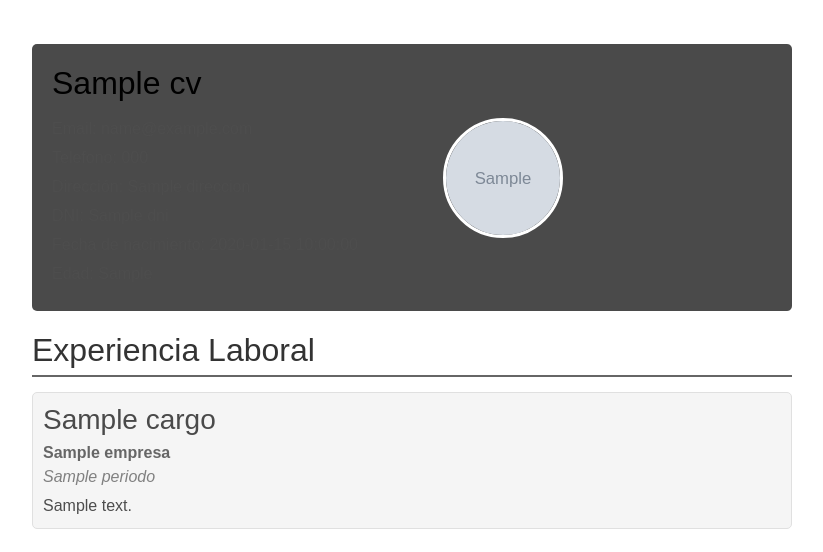
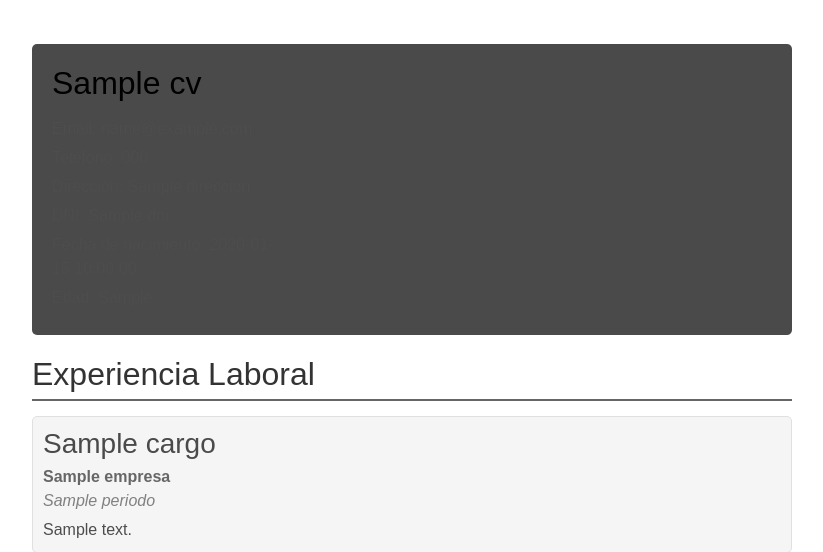
Before and after one commit to davidpereyra2016/cv-generador, a Flask app: template templates/cv_template_basico.html in a window 1280 px wide. Shown: the top 552 px of the page, without its empty margins (228-1051 px from the left). Run offline with Flask 3, Linux system fonts and the light colour scheme; the template is opened without the code that fills it: most values are stand-ins (such as "Sample title", 1, 10 or a date in 2020); grey boxes marked "Sample" are stand-in pictures; parts of the project's set-up code (start-up, migrations or seed data) failed here and were passed over.

Commit message:
quitando la imagen a la vista previa en el template basico

```diff
--- a/templates/cv_template_basico.html
+++ b/templates/cv_template_basico.html
@@ -25,13 +25,7 @@
                             </div>
                         </div>
                     </div>
-                    {% if cv_data.profile_image %}
-                    <div class="col-md-3">
-                        <div class="profile-image">
-                            <img src="{{ cv_data.profile_image }}" alt="Foto de perfil" class="img-fluid">
-                        </div>
-                    </div>
-                    {% endif %}
+
                 </div>
             </div>
 
```
